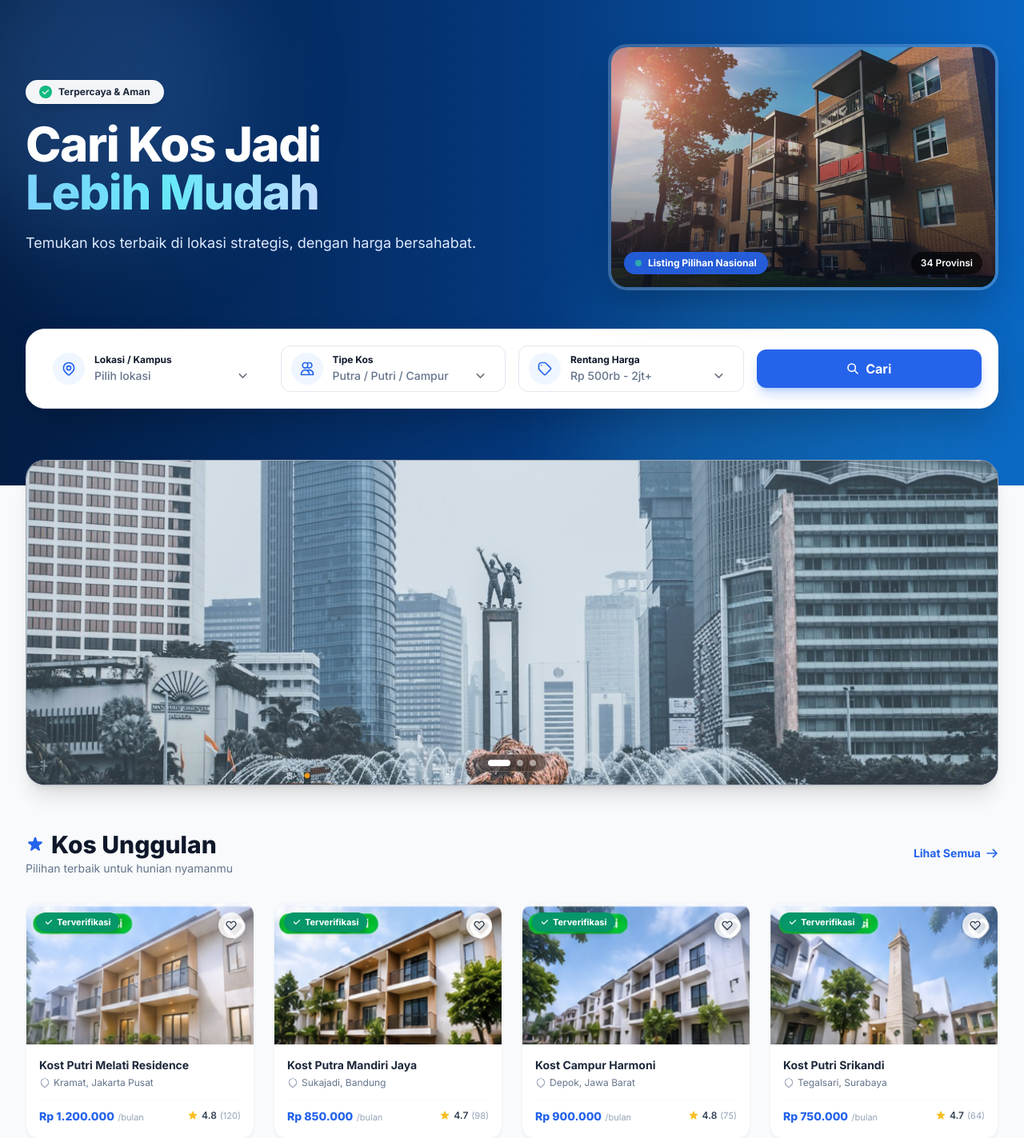
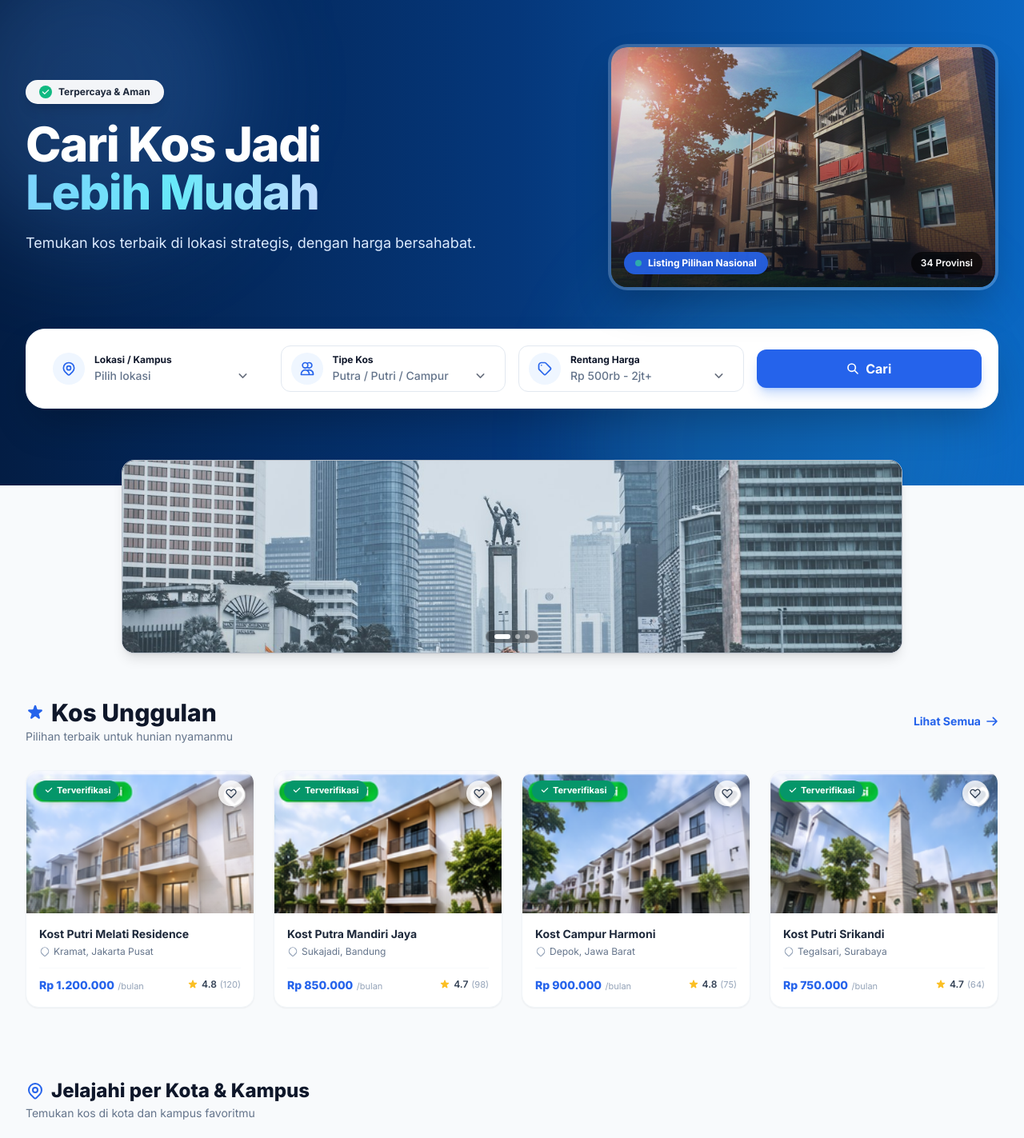
Before and after one commit to Fputradf/seven-kost, a Laravel app: template resources/views/welcome.blade.php in a window 1280 px wide. Shown: the part 82-1505 px from the top of the page at 80% size. Run offline with Laravel 12, Linux system fonts and the light colour scheme; the template is opened without the code that fills it, so the values that code supplies are empty; style sheets or scripts are compiled from the project's sources; parts of the project's set-up code (start-up, migrations or seed data) failed here and were passed over.

Commit message:
style(home): resize banner carousel to compact and proportionate dimensions

```diff
--- a/resources/views/welcome.blade.php
+++ b/resources/views/welcome.blade.php
@@ -147,8 +147,8 @@
         </div>
     </section>
 
-    {{-- 2. BANNER IKLAN WIDE 1200x400 (DIPASANG OLEH PEMILIK / ADMIN - SATU PERSATU SLIDER TANPA OVERLAY TEKS) --}}
-    <section class="max-w-7xl mx-auto px-4 sm:px-6 lg:px-8 -mt-6 sm:-mt-8 relative z-20">
+    {{-- 2. BANNER IKLAN WIDE LEBIH KOMPAK (DIPASANG OLEH PEMILIK / ADMIN - SATU PERSATU SLIDER TANPA OVERLAY TEKS) --}}
+    <section class="max-w-5xl mx-auto px-4 sm:px-6 -mt-6 sm:-mt-8 relative z-20">
         @php
             $bannerItems = [];
             if (isset($banners) && $banners->count() > 0) {
@@ -191,10 +191,10 @@
             x-init="start()"
             @mouseenter="stop()"
             @mouseleave="start()"
-            class="relative group rounded-2xl sm:rounded-3xl overflow-hidden shadow-xl border border-slate-200/70 bg-slate-900"
+            class="relative group rounded-2xl overflow-hidden shadow-lg border border-slate-200/80 bg-slate-900"
         >
-            {{-- Carousel Track: aspect-[12/4] is 1200x400 ratio --}}
-            <div class="relative w-full aspect-[16/7] sm:aspect-[12/4] overflow-hidden bg-slate-900">
+            {{-- Carousel Track: Lebih ramping, proporsional dan tidak mendominasi layar --}}
+            <div class="relative w-full h-36 sm:h-48 md:h-56 lg:h-60 overflow-hidden bg-slate-900">
                 @foreach($bannerItems as $index => $item)
                     <div
                         x-show="active === {{ $index }}"
@@ -224,30 +224,33 @@
                 type="button"
                 @click.prevent="prev()"
                 aria-label="Banner Sebelumnya"
-                class="absolute left-3 sm:left-5 top-1/2 -translate-y-1/2 w-9 h-9 sm:w-11 sm:h-11 rounded-full bg-white/85 hover:bg-white text-slate-800 shadow-lg backdrop-blur-md flex items-center justify-center transition-all opacity-0 group-hover:opacity-100 hover:scale-110 active:scale-95 focus:opacity-100"
+                class="absolute left-2.5 sm:left-4 top-1/2 -translate-y-1/2 w-8 h-8 sm:w-9 sm:h-9 rounded-full bg-white/85 hover:bg-white text-slate-800 shadow-md backdrop-blur-md flex items-center justify-center transition-all opacity-0 group-hover:opacity-100 hover:scale-105 active:scale-95 focus:opacity-100"
             >
-                <svg class="w-5 h-5 -ml-0.5" fill="none" stroke="currentColor" viewBox="0 0 24 24"><path stroke-linecap="round" stroke-linejoin="round" stroke-width="2.5" d="M15 19l-7-7 7-7"/></svg>
+                <svg class="w-4 h-4 -ml-0.5" fill="none" stroke="currentColor" viewBox="0 0 24 24"><path stroke-linecap="round" stroke-linejoin="round" stroke-width="2.5" d="M15 19l-7-7 7-7"/></svg>
             </button>
             <button
                 type="button"
                 @click.prevent="next()"
                 aria-label="Banner Selanjutnya"
-                class="absolute right-3 sm:right-5 top-1/2 -translate-y-1/2 w-9 h-9 sm:w-11 sm:h-11 rounded-full bg-white/85 hover:bg-white text-slate-800 shadow-lg backdrop-blur-md flex items-center justify-center transition-all opacity-0 group-hover:opacity-100 hover:scale-110 active:scale-95 focus:opacity-100"
+                class="absolute right-2.5 sm:right-4 top-1/2 -translate-y-1/2 w-8 h-8 sm:w-9 sm:h-9 rounded-full bg-white/85 hover:bg-white text-slate-800 shadow-md backdrop-blur-md flex items-center justify-center transition-all opacity-0 group-hover:opacity-100 hover:scale-105 active:scale-95 focus:opacity-100"
             >
-                <svg class="w-5 h-5 -mr-0.5" fill="none" stroke="currentColor" viewBox="0 0 24 24"><path stroke-linecap="round" stroke-linejoin="round" stroke-width="2.5" d="M9 5l7 7-7 7"/></svg>
+                <svg class="w-4 h-4 -mr-0.5" fill="none" stroke="currentColor" viewBox="0 0 24 24"><path stroke-linecap="round" stroke-linejoin="round" stroke-width="2.5" d="M9 5l7 7-7 7"/></svg>
             </button>
 
             {{-- Indicator Dots (Pills) with Glassmorphism --}}
-            <div class="absolute bottom-3 sm:bottom-4 left-1/2 -translate-x-1/2 flex items-center gap-2 px-3 py-1.5 rounded-full bg-black/40 backdrop-blur-md border border-white/20">
+            <div class="absolute bottom-2.5 sm:bottom-3 left-1/2 -translate-x-1/2 flex items-center gap-1.5 px-2.5 py-1 rounded-full bg-black/40 backdrop-blur-md border border-white/20">
                 @foreach($bannerItems as $index => $item)
                     <button
                         type="button"
                         @click.prevent="active = {{ $index }}"
-                        :class="active === {{ $index }} ? 'w-7 bg-white' : 'w-2 bg-white/50 hover:bg-white/80'"
-                        class="h-2 rounded-full transition-all duration-300"
+                        :class="active === {{ $index }} ? 'w-5 bg-white' : 'w-1.5 bg-white/50 hover:bg-white/80'"
+                        class="h-1.5 rounded-full transition-all duration-300"
                         aria-label="Slide {{ $index + 1 }}"
                     ></button>
                 @endforeach
+            </div>
+        </div>
+    </section>
             </div>
         </div>
     </section>
```
